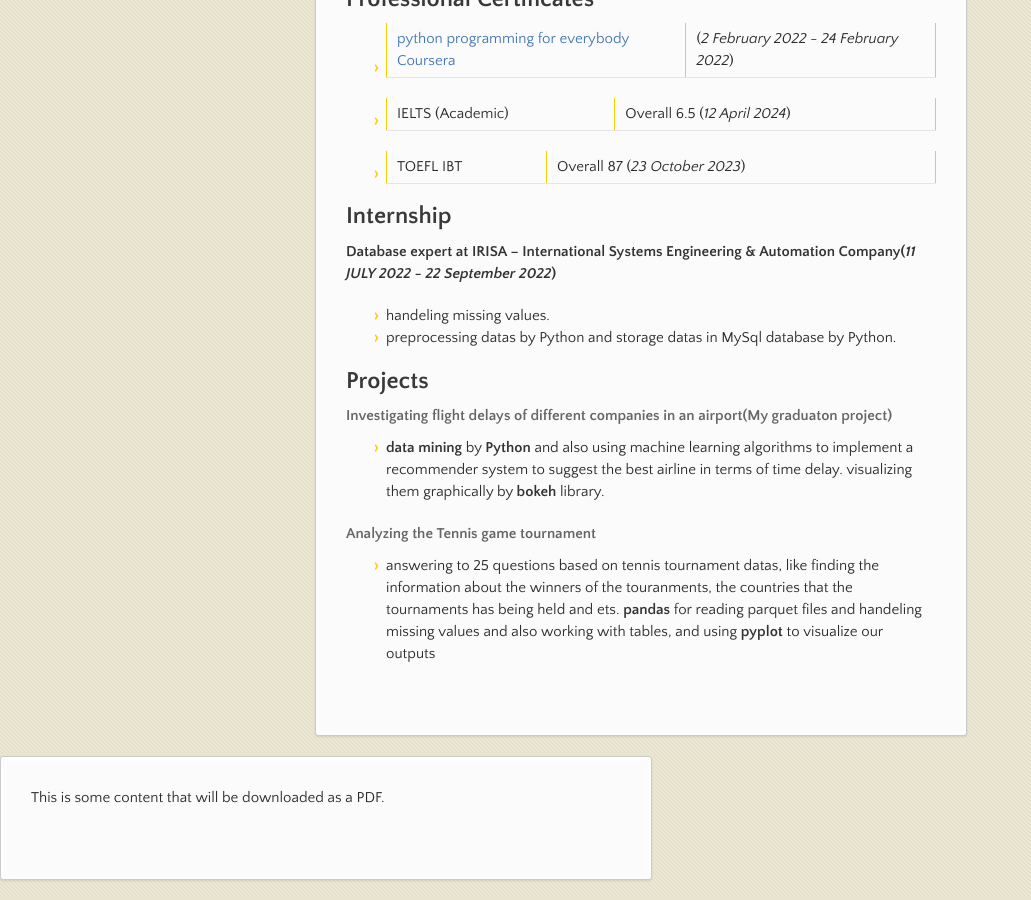
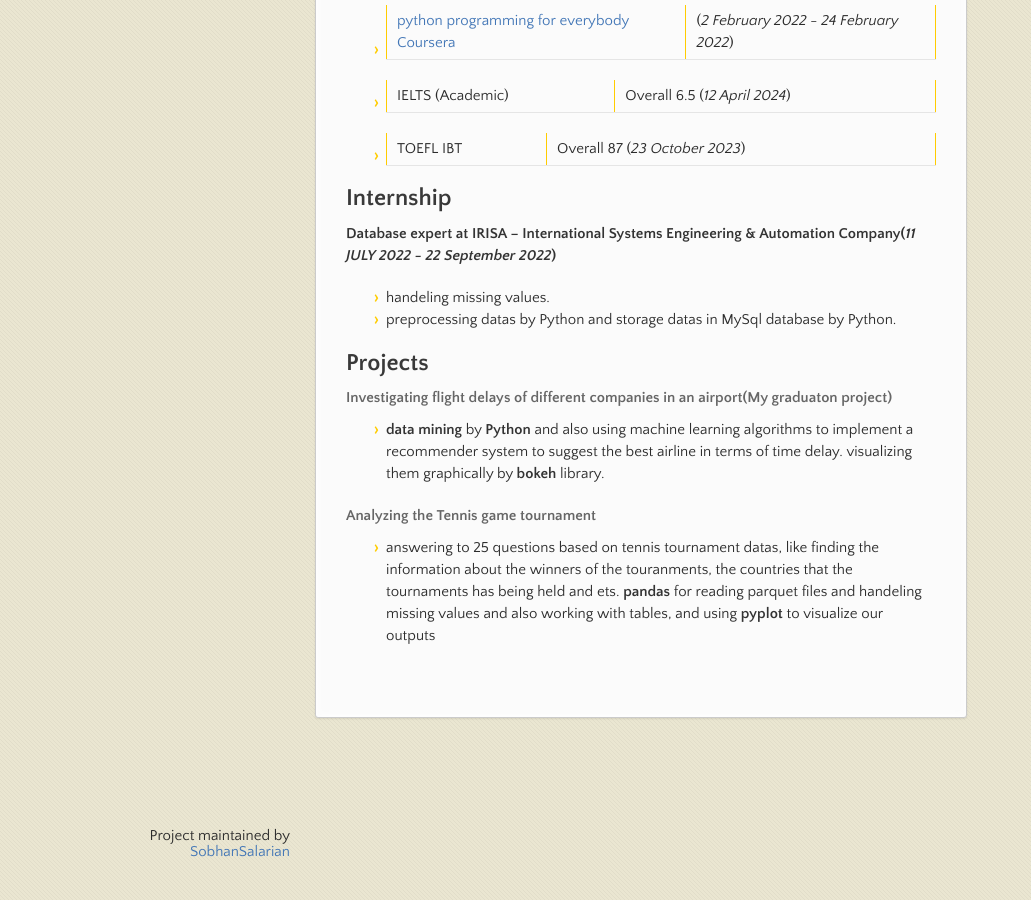
Before and after one commit to SobhanSalarian/My-Portfolio, a Jekyll site: the page built from README.md, in a window 1280 px wide and 900 px high, scrolled down 795 px. Shown: the whole window, without its empty margins (0-1031 px from the left). Built offline with Jekyll 4.4.1, drawn with Linux system fonts in a browser that asks for light colours; our own code applies the rules of GitHub Pages for plain Markdown files; some of the changed text lies outside the part shown.

Commit message:
undo the changes

```diff
--- a/_layouts/default.html
+++ b/_layouts/default.html
@@ -20,10 +20,9 @@
       <header>
         <h1>{{ page.title | default: site.title | default: site.github.repository_name }}</h1>
         <p>{{ page.description | default: site.description | default: site.github.project_tagline }}</p>
-        <button id="download-pdf">Download Portfolio as PDF</button>
       </header>
 
-    <div class="wrapper" id="portfolio-content">
+    <div class="wrapper">
       <nav>
         <ul></ul>
       </nav>
@@ -37,24 +36,5 @@
         {% endif %}
       </footer>
     </div>
-        <section id="content">
-         <p>This is some content that will be downloaded as a PDF.</p>
-        </section>
-    <script src="https://cdnjs.cloudflare.com/ajax/libs/html2pdf.js/0.9.2/html2pdf.bundle.min.js"></script>
-    <script>
-      document.getElementById("download-pdf").addEventListener("click", function () {
-          const element = document.getElementById("portfolio-content"); // You can specify a specific element if you don't want to download the entire page
-          const options = {
-              margin:       1,
-              filename:     'portfolio.pdf',
-              image:        { type: 'jpeg', quality: 0.98 },
-              html2canvas:  { scale: 2 },
-              jsPDF:        { unit: 'in', format: 'letter', orientation: 'portrait' }
-          };
-
-          html2pdf().from(element).set(options).save();
-      });
-      </script>
-
   </body>
 </html>
```
